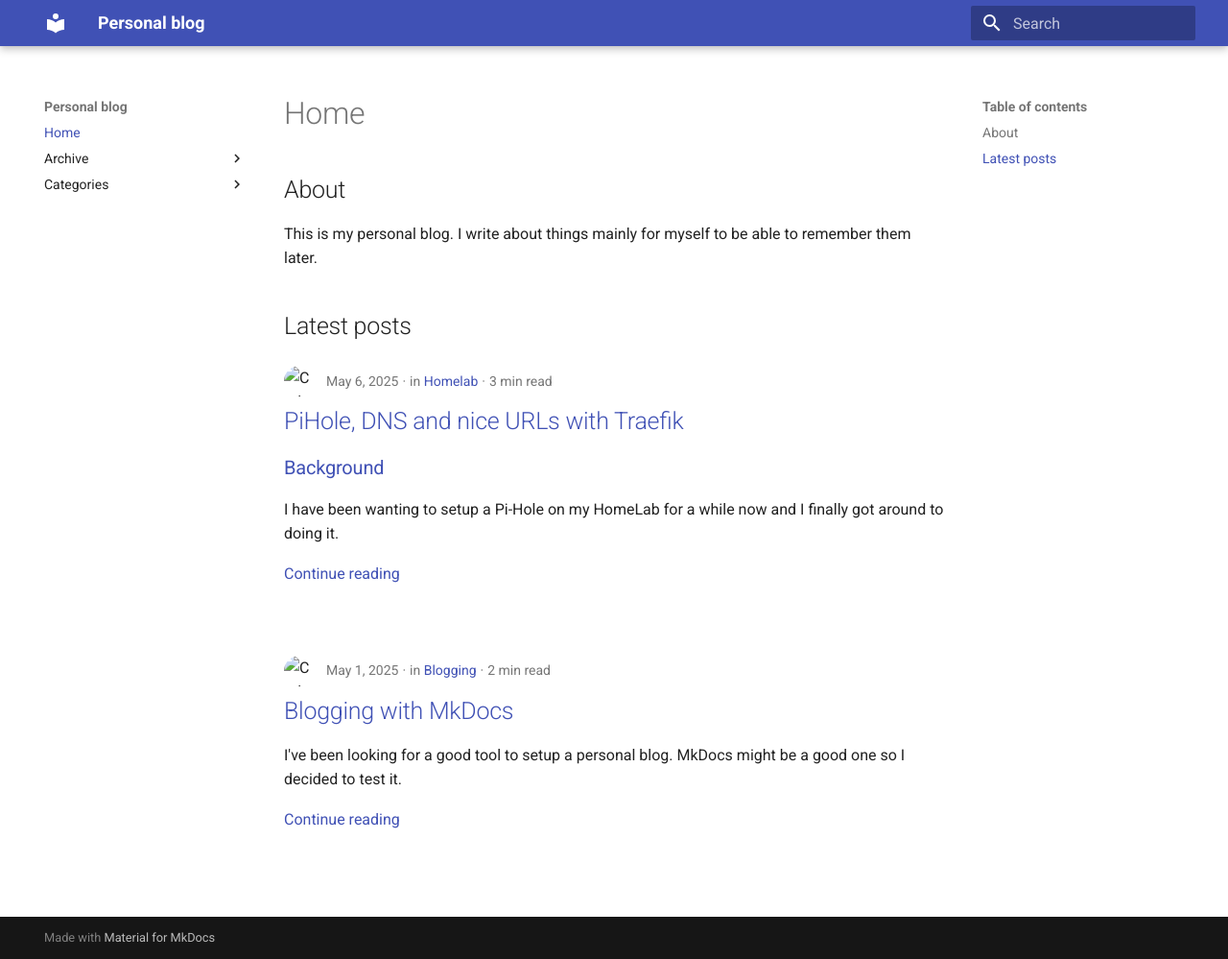
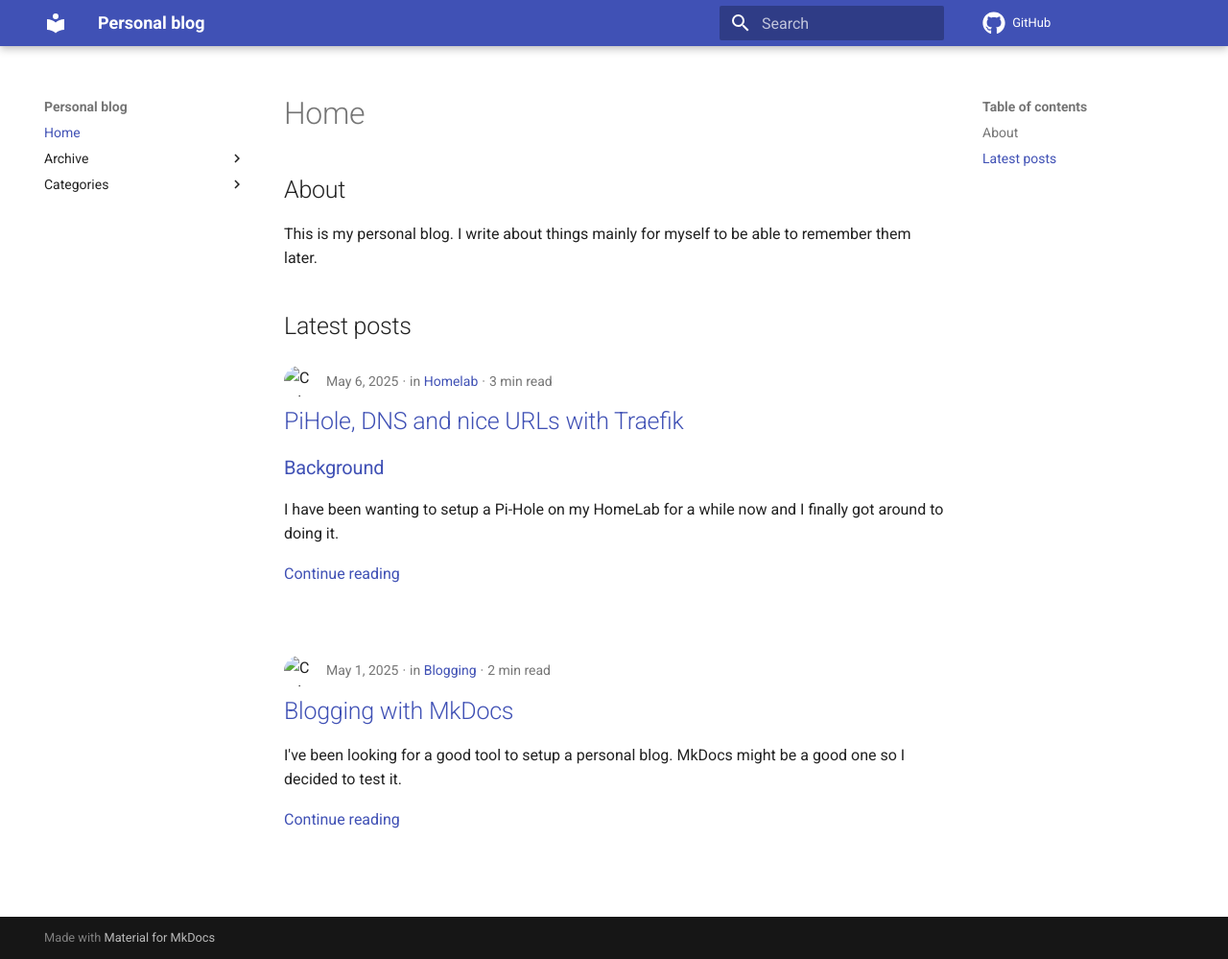
Before and after one commit to cstalhem/cstalhem.github.io, an MkDocs documentation site: the page built from docs/index.md, in a window 1280 px wide and 999 px high. Shown: the whole window at 96% size. Built offline with MkDocs 1.6.1 and Material for MkDocs 9.7.7, drawn with Linux system fonts in a browser that asks for light colours; comment, search, counter and statistics services are not loaded.

Commit message:
Update mkdocs configuration to use GitHub icon and correct repo URL.

```diff
--- a/mkdocs.yml
+++ b/mkdocs.yml
@@ -8,9 +8,9 @@
     - navigation.path
     - navigation.prune
   icon:
-    repo: fontawesome/brands/git-alt
-  repo_url: https://github.com/cstalhem/cstalhem.github.io
-  repo_name: cstalhem/cstalhem.github.io
+    repo: fontawesome/brands/github
+
+repo_url: https://github.com/cstalhem/cstalhem.github.io
 
 markdown_extensions:
   - def_list
```
